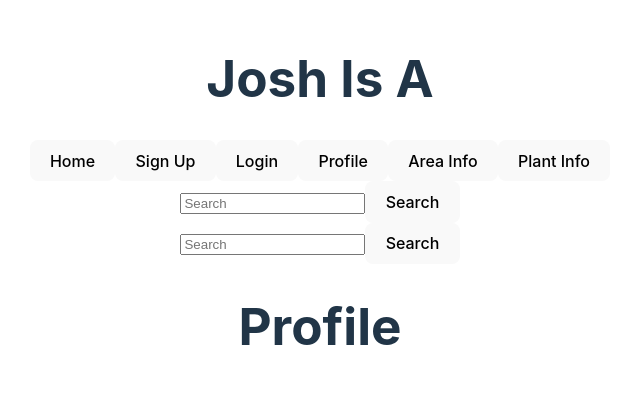
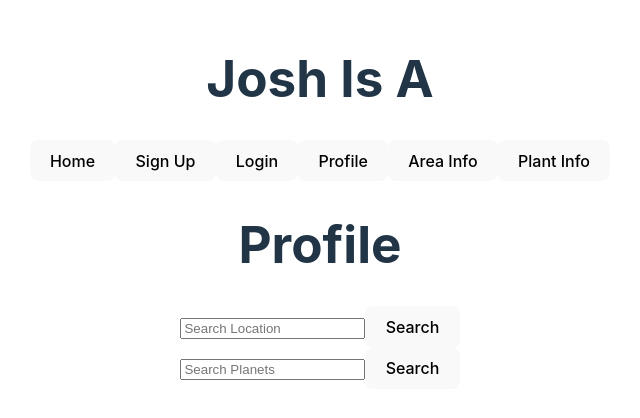
Before and after one commit to thomassmith0526/Leafy-Dreams, a React (Vite) app in the folder client/: page /profile in a window 1280 px wide. Shown: the part 198-616 px from the top of the page, without its empty margins (320-960 px from the left). Built offline with nearby package versions, Linux system fonts and the light colour scheme.

Commit message:
something

```diff
--- a/client/src/components/SearchBarArea/index.jsx
+++ b/client/src/components/SearchBarArea/index.jsx
@@ -19,7 +19,7 @@ const BarSearch =() => {
                 type="text"
                 value = {searchArea}
                 onChange={handleInputChange}
-                placeholder="Search"
+                placeholder="Search Location"
                 />
                 <button type="submit">Search</button>
         </form>
--- a/client/src/components/SearchBarPlanets/index.jsx
+++ b/client/src/components/SearchBarPlanets/index.jsx
@@ -19,7 +19,7 @@ const SearchBar =() => {
                 type="text"
                 value = {searchPlanet}
                 onChange={handleInputChange}
-                placeholder="Search"
+                placeholder="Search Planets"
                 />
                 <button type="submit">Search</button>
         </form>
--- a/client/src/pages/Profile/Profile.jsx
+++ b/client/src/pages/Profile/Profile.jsx
@@ -6,13 +6,14 @@ import SearchBarPlanet from '../../components/SearchBarPlanets';
 const Profile = () => {
     return (
         <main>
-            <div className='flex row'>
+            <h1>Profile</h1>
+            <div className='Location'>
                 <SearchBarArea></SearchBarArea>
             </div>
             <div className='Planet'>
                 <SearchBarPlanet></SearchBarPlanet>
             </div>
-            <h1>Profile</h1>
+
         </main>
     )
 }
```
